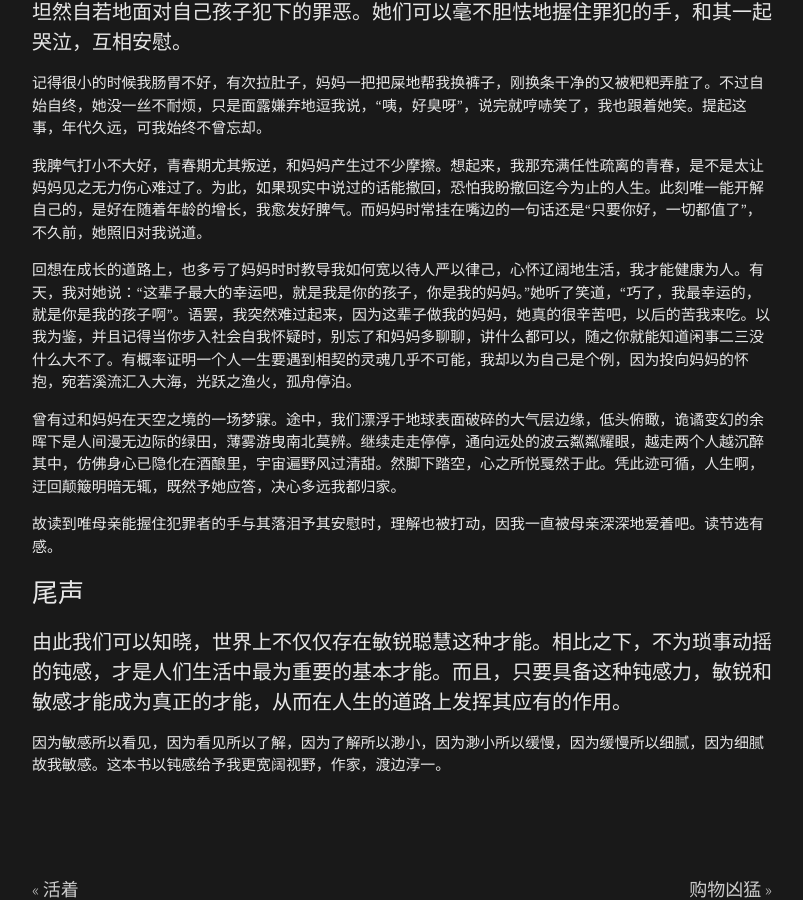
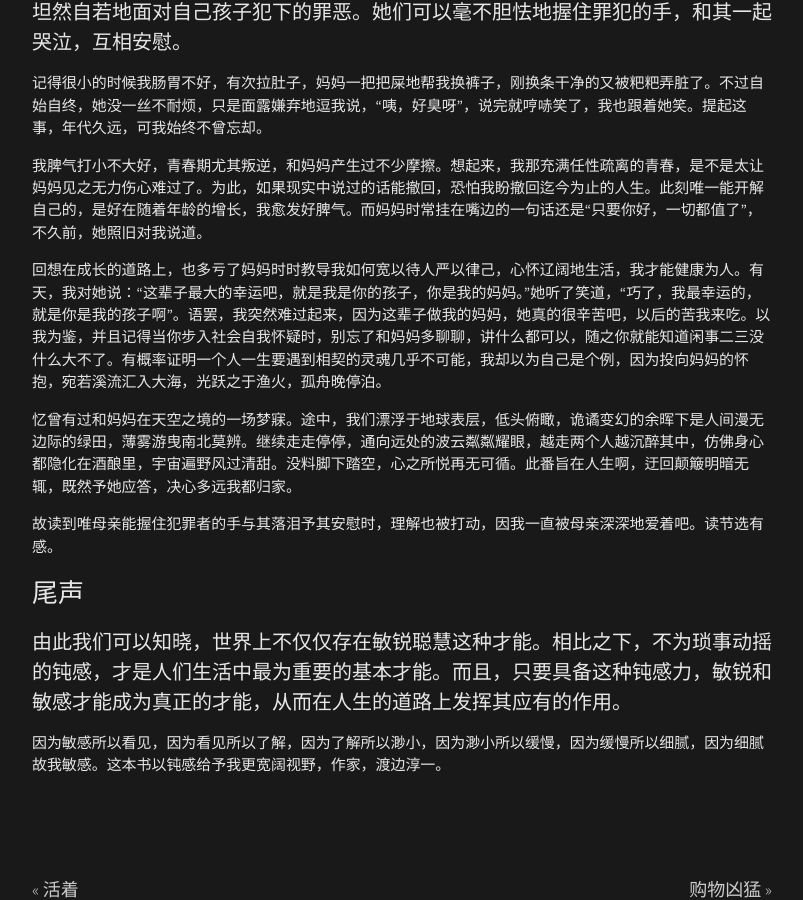
Before and after one commit to omsiel/omsiel.github.io, a Jekyll site: the page built from _posts/2019-05-21-钝感力.md, in a window 1280 px wide and 900 px high, scrolled down 4820 px. Shown: the whole window, without its empty margins (238-1041 px from the left). Built offline with Jekyll 4.4.1, drawn with Linux system fonts in a browser that asks for light colours; nearby versions of some CDN libraries.

Commit message:
修改文章

```diff
--- a/_posts/2019-05-21-钝感力.md
+++ b/_posts/2019-05-21-钝感力.md
@@ -128,9 +128,9 @@ categories: note
 
 ##### 我脾气打小不大好，青春期尤其叛逆，和妈妈产生过不少摩擦。想起来，我那充满任性疏离的青春，是不是太让妈妈见之无力伤心难过了。为此，如果现实中说过的话能撤回，恐怕我盼撤回迄今为止的人生。此刻唯一能开解自己的，是好在随着年龄的增长，我愈发好脾气。而妈妈时常挂在嘴边的一句话还是“只要你好，一切都值了”，不久前，她照旧对我说道。
 
-##### 回想在成长的道路上，也多亏了妈妈时时教导我如何宽以待人严以律己，心怀辽阔地生活，我才能健康为人。有天，我对她说：“这辈子最大的幸运吧，就是我是你的孩子，你是我的妈妈。”她听了笑道，“巧了，我最幸运的，就是你是我的孩子啊”。语罢，我突然难过起来，因为这辈子做我的妈妈，她真的很辛苦吧，以后的苦我来吃。以我为鉴，并且记得当你步入社会自我怀疑时，别忘了和妈妈多聊聊，讲什么都可以，随之你就能知道闲事二三没什么大不了。有概率证明一个人一生要遇到相契的灵魂几乎不可能，我却以为自己是个例，因为投向妈妈的怀抱，宛若溪流汇入大海，光跃之渔火，孤舟停泊。
+##### 回想在成长的道路上，也多亏了妈妈时时教导我如何宽以待人严以律己，心怀辽阔地生活，我才能健康为人。有天，我对她说：“这辈子最大的幸运吧，就是我是你的孩子，你是我的妈妈。”她听了笑道，“巧了，我最幸运的，就是你是我的孩子啊”。语罢，我突然难过起来，因为这辈子做我的妈妈，她真的很辛苦吧，以后的苦我来吃。以我为鉴，并且记得当你步入社会自我怀疑时，别忘了和妈妈多聊聊，讲什么都可以，随之你就能知道闲事二三没什么大不了。有概率证明一个人一生要遇到相契的灵魂几乎不可能，我却以为自己是个例，因为投向妈妈的怀抱，宛若溪流汇入大海，光跃之于渔火，孤舟晚停泊。
 
-##### 曾有过和妈妈在天空之境的一场梦寐。途中，我们漂浮于地球表面破碎的大气层边缘，低头俯瞰，诡谲变幻的余晖下是人间漫无边际的绿田，薄雾游曳南北莫辨。继续走走停停，通向远处的波云粼粼耀眼，越走两个人越沉醉其中，仿佛身心已隐化在酒酿里，宇宙遍野风过清甜。然脚下踏空，心之所悦戛然于此。凭此迹可循，人生啊，迂回颠簸明暗无辄，既然予她应答，决心多远我都归家。
+##### 忆曾有过和妈妈在天空之境的一场梦寐。途中，我们漂浮于地球表层，低头俯瞰，诡谲变幻的余晖下是人间漫无边际的绿田，薄雾游曳南北莫辨。继续走走停停，通向远处的波云粼粼耀眼，越走两个人越沉醉其中，仿佛身心都隐化在酒酿里，宇宙遍野风过清甜。没料脚下踏空，心之所悦再无可循。此番旨在人生啊，迂回颠簸明暗无辄，既然予她应答，决心多远我都归家。
 
 ##### 故读到唯母亲能握住犯罪者的手与其落泪予其安慰时，理解也被打动，因我一直被母亲深深地爱着吧。读节选有感。
 
```
